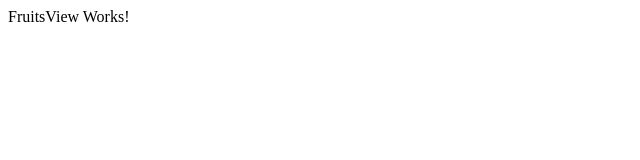
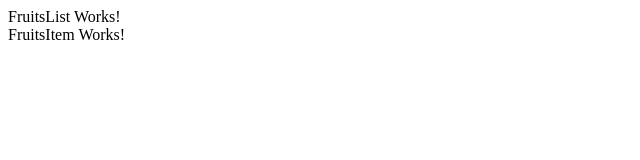
Before and after one commit to federicobaldini/fruits-store, a Vue app: page / in a window 1280 px wide. Shown: the top 160 px of the page, without its empty margins (0-640 px from the left). Built offline with nearby package versions, Linux system fonts and the light colour scheme.

Commit message:
added FruitsList to FruitsView

```diff
--- a/src/views/FruitsView.vue
+++ b/src/views/FruitsView.vue
@@ -1,15 +1,16 @@
 <script>
+import FruitsList from "../components/fruits/FruitsList.vue";
+
 export default {
   data() {
-    return {
-      text: "FruitsView Works!",
-    };
+    return {};
   },
+  components: { FruitsList },
 };
 </script>
 
 <template>
-  <div class="fruits">{{ this.text }}</div>
+  <div class="fruits"><FruitsList /></div>
 </template>
 
 <style scoped></style>
```
